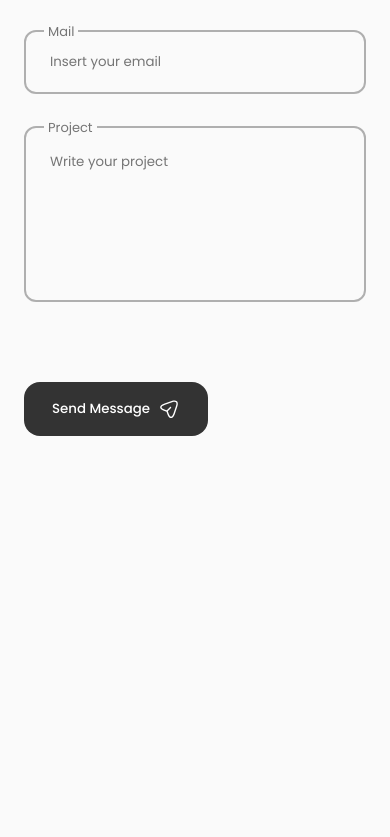
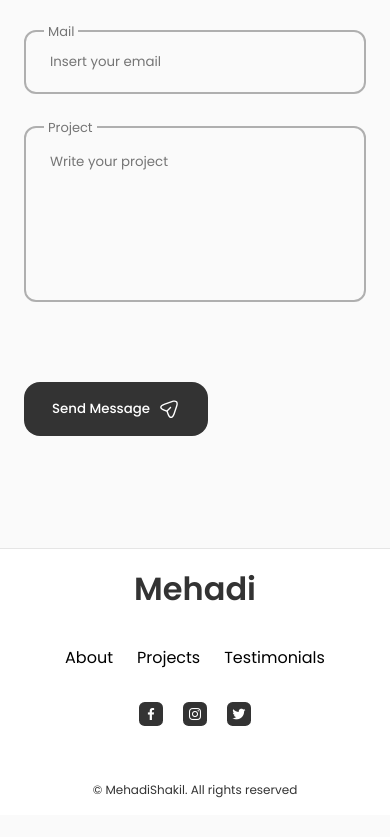
Before and after one commit to mehadishakil/Portfolio, a React (Create React App) app: page / in a window 390 px wide. Shown: the part 7179-8016 px from the top of the page. Before the commit the page ends 7775 px from the top, so only its background shows below. Built offline with nearby package versions, Linux system fonts and the light colour scheme.

Commit message:
Footer section added - 12th commit

```diff
--- a/src/App.js
+++ b/src/App.js
@@ -9,6 +9,7 @@
 import Testimonials from './components/testmonials/Testimonials';
 import Work from './components/work/Work';
 import Contact from './components/contact/Contact';
+import Footer from './components/footer/Footer';
 
 const App = () => {
   return(
@@ -24,6 +25,7 @@
         <Testimonials />
         <Work />
         <Contact />
+        <Footer />
       </main>
 
     </>
--- /dev/null
+++ b/src/components/footer/Footer.jsx
@@ -0,0 +1,61 @@
+import React from "react";
+import "./footer.css";
+
+const Footer = () => {
+  return (
+    <footer className="footer">
+      <div className="footer__container container">
+        <h1 className="footer__title">Mehadi</h1>
+
+        <ul className="footer__list">
+          <li>
+            <a href="#about" className="footer__link">
+              About
+            </a>
+          </li>
+
+          <li>
+            <a href="#portfolio" className="footer__link">
+              Projects
+            </a>
+          </li>
+
+          <li>
+            <a href="#testimonials" className="footer__link">
+              Testimonials
+            </a>
+          </li>
+        </ul>
+
+        <div className="footer__social">
+          <a
+            href="https://www.facebook.com/"
+            className="footer__social-link"
+            target="_blank"
+          >
+            <i class="bx bxl-facebook"></i>
+          </a>
+
+          <a
+            href="https://www.instagram.com/"
+            className="footer__social-link"
+            target="_blank"
+          >
+            <i class="bx bxl-instagram"></i>
+          </a>
+
+          <a
+            href="https://twitter.com/"
+            className="footer__social-link"
+            target="_blank"
+          >
+            <i class="bx bxl-twitter"></i>
+          </a>
+        </div>
+        <span className="footer__copy">&#169; MehadiShakil. All rights reserved</span>
+      </div>
+    </footer>
+  );
+};
+
+export default Footer;
--- /dev/null
+++ b/src/components/footer/footer.css
@@ -0,0 +1,72 @@
+.footer {
+  background-color: var(--container-color);
+  border-top: 1px solid rgba(0, 0, 0, 0.1);
+}
+
+.footer__container {
+  padding: 1rem 0 1rem;
+}
+
+.footer__title,
+.footer__link {
+  color: var(--title-color);
+}
+
+.footer__title {
+  text-align: center;
+  margin-bottom: var(--mb-2);
+}
+
+.footer__link {
+  color: var(--title-color-dark);
+}
+
+.footer__link:hover {
+  color: var(--title-color-dark);
+}
+
+.footer__list {
+  display: flex;
+  justify-content: center;
+  column-gap: 1.5rem;
+  margin-bottom: var(--mb-2);
+}
+
+.footer__social {
+  display: flex;
+  justify-content: center;
+  column-gap: 1.25rem;
+}
+
+.footer__social-link {
+  background-color: var(--title-color);
+  color: var(--container-color);
+  font-size: 1.125rem;
+  padding: 0.4rem;
+  border-radius: 0.5rem;
+  display: inline-flex;
+}
+
+.footer__social-link:hover {
+  background-color: var(--title-color-dark);
+}
+
+.footer__copy {
+  display: block;
+  margin-top: 3.4rem;
+  color: var(--title-color);
+  text-align: center;
+  font-size: var(--smaller-font-size);
+}
+
+
+
+/*========================== BREAKPOINT ==============================*/
+/* For large devices */
+@media screen and (max-width: 992px) {
+  .footer__social-link {
+    padding: 0.25rem;
+    border-radius: 0.35rem;
+    font-size: 1rem;
+  }
+}
```
